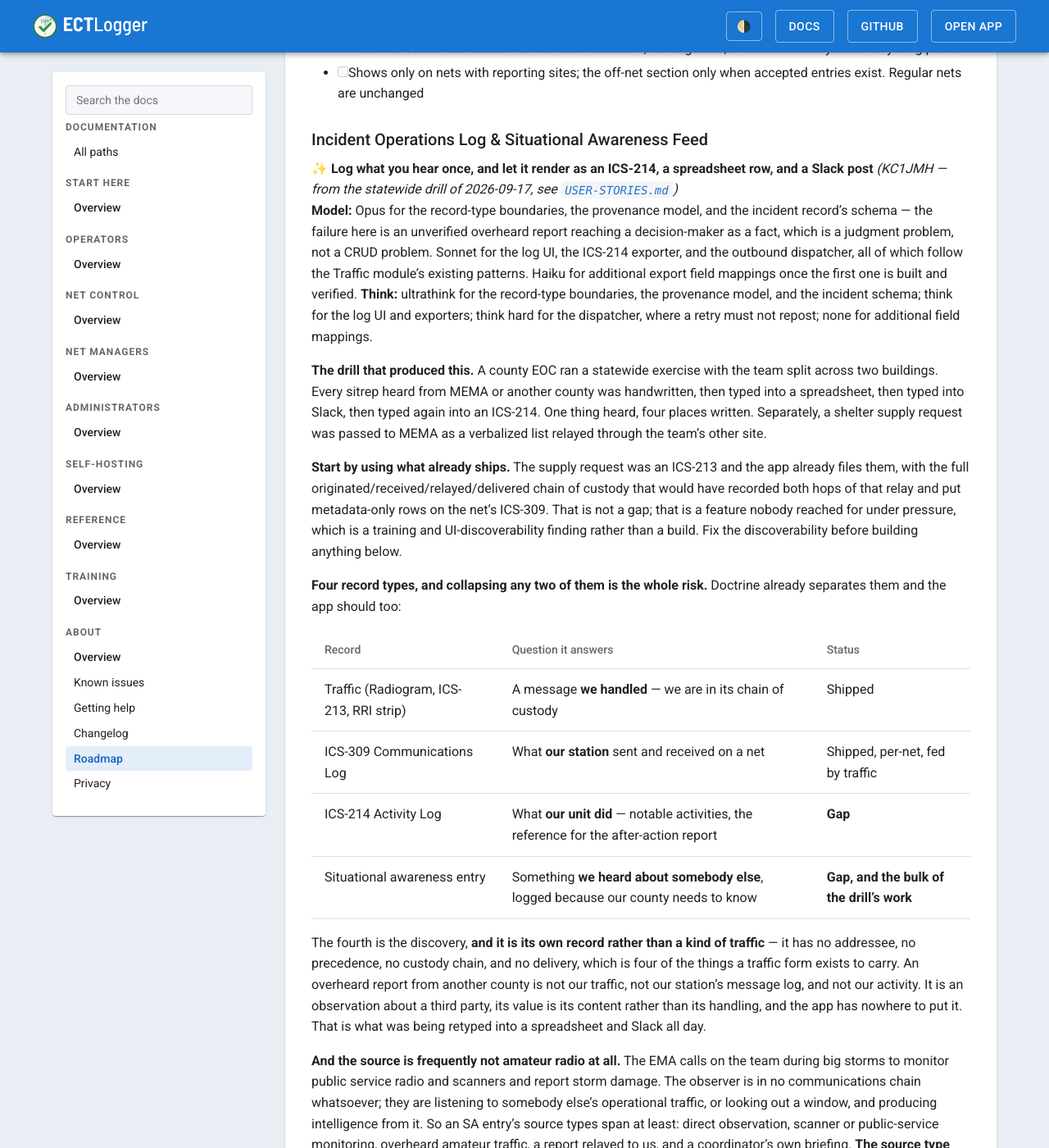
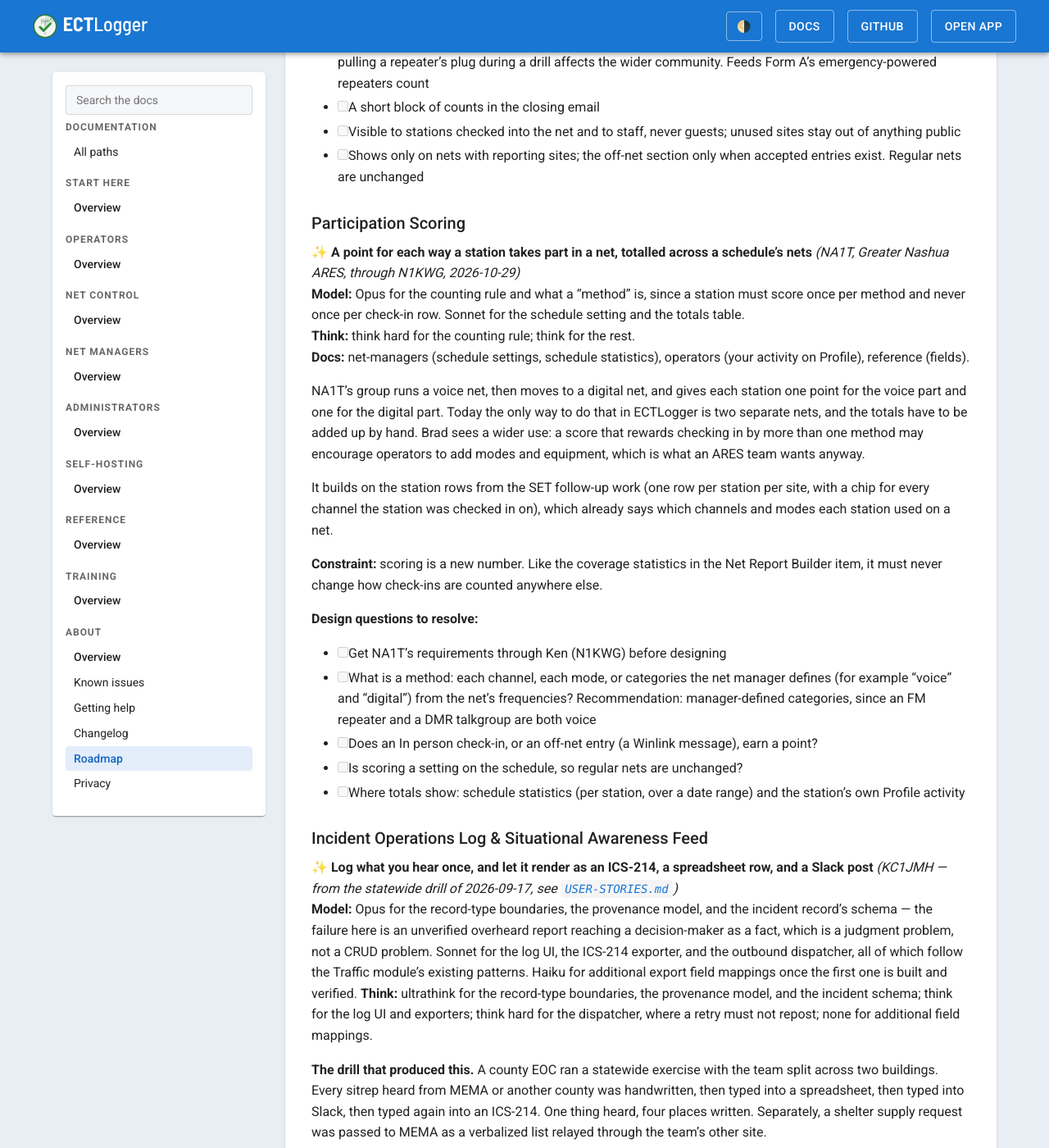
Before and after one commit to bradbrownjr/ectlogger, a Jekyll site: the page built from docs/ROADMAP.md, in a window 1280 px wide and 1400 px high, scrolled down 14213 px. Shown: the whole window at 82% size. Built offline with Jekyll 4.4.1, drawn with Linux system fonts in a browser that asks for light colours; comment, search, counter and statistics services are not loaded; some of the changed text lies outside the part shown.

Commit message:
Roadmap: participation scoring, from NA1T through N1KWG
A point for each way a station takes part in a net (voice, digital),
totalled across a schedule's nets. Designing: needs NA1T's requirements
and a decision on what counts as a method.

Co-Authored-By: Claude Opus 5.5 <noreply@anthropic.com>
Claude-Session: https://claude.ai/code/session_01N38C5hU4iFQG7MHaLXB5jw

```diff
--- a/docs/ROADMAP.md
+++ b/docs/ROADMAP.md
@@ -13,7 +13,7 @@ permalink: /docs/ROADMAP/
 # Roadmap
 
 *Last updated: 2026-10-30*
-*Compiled from user feedback: AA1GM, KC1UIX, W1BKW, W1MTW, N1GSK, KC1JMH*
+*Compiled from user feedback: AA1GM, KC1UIX, W1BKW, W1MTW, N1GSK, N1KWG, NA1T, KC1JMH*
 
 ## At a glance
 
@@ -27,6 +27,7 @@ This page lists what may come to ECTLogger next. It is a list of intentions, not
 | [Net View usability](#net-view-usability) | Tell "stepped away" apart from "did not answer when called", and see a row flash when a station returns. | Planned | — |
 | [Reopening a closed net](#reopening-a-closed-net) | Bring back a net that was closed by mistake, or closed automatically while it was still running. | Planned | — |
 | [Net Report Builder and coverage statistics](#net-report-builder-and-coverage-statistics) | One report per net, with sections you can switch on or off, and a count of how well a drill covered each location and channel. | On hold | — |
+| [Participation scoring](#participation-scoring) | Earn a point for each way you take part in a net, such as voice and digital, and see the totals across a schedule's nets. | Designing | — |
 | [Incident log and situational awareness feed](#incident-operations-log--situational-awareness-feed) | Log what you hear once, then get an ICS-214, a spreadsheet row, and a chat post from it. | Designing | [Design notes](https://github.com/bradbrownjr/ectlogger/blob/main/docs/concepts/TEAM-INCIDENT-PLANNER.md) |
 | [Agency liaison access](#agency-liaison-access) | Give a served agency's staff a limited account for one incident, with no view of your roster. | Designing | — |
 | [Account deletion and erasure](#account-deletion-anonymization--right-to-erasure) | Deleting an account keeps the net history intact, and a separate action erases personal data on request. | Designing | — |
@@ -392,6 +393,36 @@ must not change. Concretely:
       stay out of anything public
 - [ ] Shows only on nets with reporting sites; the off-net section only when accepted
       entries exist. Regular nets are unchanged
+
+### Participation Scoring
+
+**✨ A point for each way a station takes part in a net, totalled across a schedule's nets** *(NA1T, Greater Nashua ARES, through N1KWG, 2026-10-29)*
+**Model:** Opus for the counting rule and what a "method" is, since a station must score once per method and never once per check-in row. Sonnet for the schedule setting and the totals table.
+**Think:** think hard for the counting rule; think for the rest.
+**Docs:** net-managers (schedule settings, schedule statistics), operators (your activity on Profile), reference (fields).
+
+NA1T's group runs a voice net, then moves to a digital net, and gives each station one
+point for the voice part and one for the digital part. Today the only way to do that in
+ECTLogger is two separate nets, and the totals have to be added up by hand. Brad sees a
+wider use: a score that rewards checking in by more than one method may encourage
+operators to add modes and equipment, which is what an ARES team wants anyway.
+
+It builds on the station rows from the SET follow-up work (one row per station per site,
+with a chip for every channel the station was checked in on), which already says which
+channels and modes each station used on a net.
+
+**Constraint:** scoring is a new number. Like the coverage statistics in the Net Report
+Builder item, it must never change how check-ins are counted anywhere else.
+
+**Design questions to resolve:**
+- [ ] Get NA1T's requirements through Ken (N1KWG) before designing
+- [ ] What is a method: each channel, each mode, or categories the net manager defines
+      (for example "voice" and "digital") from the net's frequencies? Recommendation:
+      manager-defined categories, since an FM repeater and a DMR talkgroup are both voice
+- [ ] Does an In person check-in, or an off-net entry (a Winlink message), earn a point?
+- [ ] Is scoring a setting on the schedule, so regular nets are unchanged?
+- [ ] Where totals show: schedule statistics (per station, over a date range) and the
+      station's own Profile activity
 
 ### Incident Operations Log & Situational Awareness Feed
 
@@ -1193,4 +1224,6 @@ Then a `/etc/sudoers.d/ectlogger-teams` granting the same five verbs the existin
 | W1BKW — Brian Wall | Regular participant, ham.live nets |
 | W1MTW — Mark Carlson | Net participant (mobile user) |
 | N1GSK | Net participant (mobile user), Maine Dirigo Net |
+| N1KWG — Ken Geddes | NH ARES Assistant SEC (SKYWARN), Greater Manchester ARES |
+| NA1T — Steve | Emergency Coordinator, Greater Nashua ARES |
 | KC1JMH — Brad Brown | Developer / net manager / WSSM Club Secretary / Cumberland County ARES EC |
```
